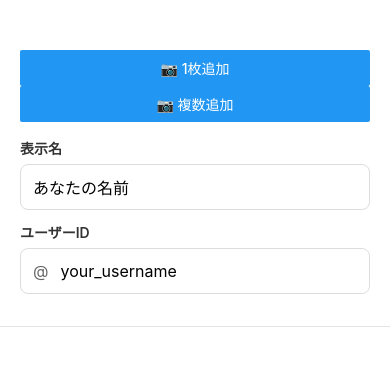
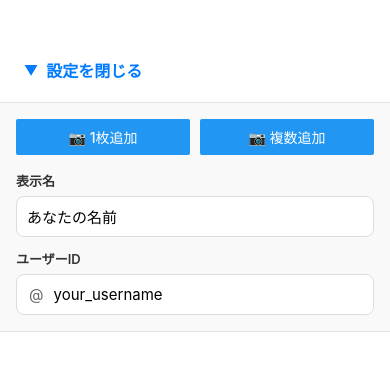
Before and after one commit to sion-neko/icon_checker, a React Native app: screen / in a window 390 px wide. Shown: the top 366 px of the page. Built offline with nearby package versions, Linux system fonts and the light colour scheme.

Commit message:
feat: ヘッダーを閉じれるようにした

```diff
--- a/App.tsx
+++ b/App.tsx
@@ -7,7 +7,6 @@ import XPreview from './components/XPreview';
 import LinePreview from './components/LinePreview';
 import Tab from './components/Tab';
 
-// 画面幅を取得
 const { width: SCREEN_WIDTH } = Dimensions.get('window');
 
 export default function App() {
@@ -18,9 +17,11 @@ export default function App() {
   const [displayName, setDisplayName] = useState('あなたの名前');
   const [username, setUsername] = useState('your_username');
 
-  // FlatListの参照を保持（プログラムからスクロール位置を制御するため）
+  // ヘッダーの開閉状態
+  const [isHeaderExpanded, setIsHeaderExpanded] = useState(true);
+
   const flatListRef = useRef<FlatList>(null);
-  // 1枚選択（トリミングあり）
+
   const addSingleImage = async () => {
     const result = await ImagePicker.launchImageLibraryAsync({
       mediaTypes: ImagePicker.MediaTypeOptions.Images,
@@ -35,7 +36,6 @@ export default function App() {
     }
   };
 
-  // 複数枚選択（トリミングなし）
   const addMultipleImages = async () => {
     const result = await ImagePicker.launchImageLibraryAsync({
       mediaTypes: ImagePicker.MediaTypeOptions.Images,
@@ -51,8 +51,6 @@ export default function App() {
     }
   };
 
-
-
   const removeImage = (index: number) => {
     const newImages = images.filter((_, i) => i !== index);
     setImages(newImages);
@@ -62,13 +60,11 @@ export default function App() {
     }
   };
 
-  // サムネイルをタップした時、FlatListもその位置にスクロール
   const selectImage = (index: number) => {
     setSelectedImageIndex(index);
     flatListRef.current?.scrollToIndex({ index, animated: true });
   };
 
-  // プレビューを生成する関数
   const renderPreviewItem = (imageUri: string) => {
     const props = {
       imageUri,
@@ -90,16 +86,44 @@ export default function App() {
 
   return (
     <View style={styles.container}>
-      <View style={styles.headerContainer}>
+      {/* コンパクトヘッダー */}
+      <View style={styles.compactHeader}>
+        <TouchableOpacity
+          style={styles.toggleButton}
+          onPress={() => setIsHeaderExpanded(!isHeaderExpanded)}
+        >
+          <Text style={styles.toggleIcon}>
+            {isHeaderExpanded ? '▼' : '▶'}
+          </Text>
+          <Text style={styles.toggleText}>
+            {isHeaderExpanded ? '設定を閉じる' : '設定を開く'}
+          </Text>
+        </TouchableOpacity>
+
+        {/* 画像数表示 */}
+        {images.length > 0 && (
+          <Text style={styles.imageCount}>
+            {selectedImageIndex + 1}/{images.length}
+          </Text>
+        )}
+      </View>
+
+      {/* 展開可能なヘッダー */}
+      {isHeaderExpanded && (
+        <View style={styles.expandedHeader}>
+          {/* ボタン */}
+          <View style={styles.buttonRow}>
+            <View style={styles.buttonWrapper}>
               <Button title="📷 1枚追加" onPress={addSingleImage} />
+            </View>
+            <View style={styles.buttonWrapper}>
               <Button title="📷 複数追加" onPress={addMultipleImages} />
+            </View>
+          </View>
 
-
+          {/* 画像リスト */}
           {images.length > 0 && (
             <View style={styles.imageListContainer}>
-            <Text style={styles.sectionLabel}>
-              選択した画像（{selectedImageIndex + 1}/{images.length}）
-            </Text>
               <ScrollView
                 horizontal
                 showsHorizontalScrollIndicator={false}
@@ -132,6 +156,7 @@ export default function App() {
             </View>
           )}
 
+          {/* ユーザー情報入力 */}
           <View style={styles.inputContainer}>
             <View style={styles.inputGroup}>
               <Text style={styles.label}>表示名</Text>
@@ -160,7 +185,9 @@ export default function App() {
             </View>
           </View>
         </View>
+      )}
 
+      {/* タブとプレビュー */}
       {images.length > 0 && (
         <>
           <Tab
@@ -169,16 +196,14 @@ export default function App() {
             onTabChange={setActiveTab}
           />
 
-          {/* スワイプ可能なプレビュー */}
           <FlatList
             ref={flatListRef}
             data={images}
             horizontal
-            pagingEnabled  // ページング（1画面ずつスクロール）
+            pagingEnabled
             showsHorizontalScrollIndicator={false}
             keyExtractor={(item, index) => index.toString()}
             onMomentumScrollEnd={(event) => {
-              // スクロール終了時に現在のページを計算
               const index = Math.round(
                 event.nativeEvent.contentOffset.x / SCREEN_WIDTH
               );
@@ -210,22 +235,59 @@ const styles = StyleSheet.create({
     flex: 1,
     backgroundColor: '#fff',
   },
-  headerContainer: {
-    padding: 20,
+
+  // コンパクトヘッダー
+  compactHeader: {
+    flexDirection: 'row',
+    justifyContent: 'space-between',
+    alignItems: 'center',
+    paddingHorizontal: 16,
     paddingTop: 50,
+    paddingBottom: 12,
     backgroundColor: '#fff',
     borderBottomWidth: 1,
     borderBottomColor: '#e5e5e5',
   },
+  toggleButton: {
+    flexDirection: 'row',
+    alignItems: 'center',
+    padding: 8,
+  },
+  toggleIcon: {
+    fontSize: 14,
+    marginRight: 8,
+    color: '#007AFF',
+  },
+  toggleText: {
+    fontSize: 16,
+    color: '#007AFF',
+    fontWeight: '600',
+  },
+  imageCount: {
+    fontSize: 16,
+    fontWeight: '600',
+    color: '#333',
+  },
+
+  // 展開ヘッダー
+  expandedHeader: {
+    padding: 16,
+    backgroundColor: '#f9f9f9',
+    borderBottomWidth: 1,
+    borderBottomColor: '#e5e5e5',
+  },
+
+  buttonRow: {
+    flexDirection: 'row',
+    gap: 10,
+    marginBottom: 16,
+  },
+  buttonWrapper: {
+    flex: 1,
+  },
 
   imageListContainer: {
-    marginTop: 16,
-  },
-  sectionLabel: {
-    fontSize: 14,
-    fontWeight: '600',
-    color: '#333',
-    marginBottom: 8,
+    marginBottom: 16,
   },
   imageList: {
     marginBottom: 8,
@@ -241,8 +303,8 @@ const styles = StyleSheet.create({
     borderColor: '#007AFF',
   },
   thumbnail: {
-    width: 80,
-    height: 80,
+    width: 70,
+    height: 70,
     borderRadius: 8,
   },
   selectedBadge: {
@@ -251,14 +313,14 @@ const styles = StyleSheet.create({
     left: 4,
     backgroundColor: '#007AFF',
     borderRadius: 12,
-    width: 24,
-    height: 24,
+    width: 20,
+    height: 20,
     justifyContent: 'center',
     alignItems: 'center',
   },
   selectedBadgeText: {
     color: '#fff',
-    fontSize: 14,
+    fontSize: 12,
     fontWeight: 'bold',
   },
   deleteButton: {
@@ -267,26 +329,26 @@ const styles = StyleSheet.create({
     right: 4,
     backgroundColor: 'rgba(0,0,0,0.6)',
     borderRadius: 12,
-    width: 24,
-    height: 24,
+    width: 20,
+    height: 20,
     justifyContent: 'center',
     alignItems: 'center',
   },
   deleteButtonText: {
     color: '#fff',
-    fontSize: 18,
+    fontSize: 16,
     fontWeight: 'bold',
-    lineHeight: 20,
+    lineHeight: 18,
   },
 
   inputContainer: {
-    marginTop: 16,
+    gap: 12,
   },
   inputGroup: {
-    marginBottom: 12,
+    marginBottom: 0,
   },
   label: {
-    fontSize: 14,
+    fontSize: 13,
     fontWeight: '600',
     color: '#333',
     marginBottom: 6,
@@ -295,8 +357,8 @@ const styles = StyleSheet.create({
     borderWidth: 1,
     borderColor: '#ddd',
     borderRadius: 8,
-    padding: 12,
-    fontSize: 16,
+    padding: 10,
+    fontSize: 15,
     backgroundColor: '#fff',
   },
   usernameInput: {
@@ -309,7 +371,7 @@ const styles = StyleSheet.create({
   },
   atSymbol: {
     paddingLeft: 12,
-    fontSize: 16,
+    fontSize: 15,
     color: '#666',
   },
   usernameField: {
```
Lines whose indentation alone changed are shown as unchanged.
